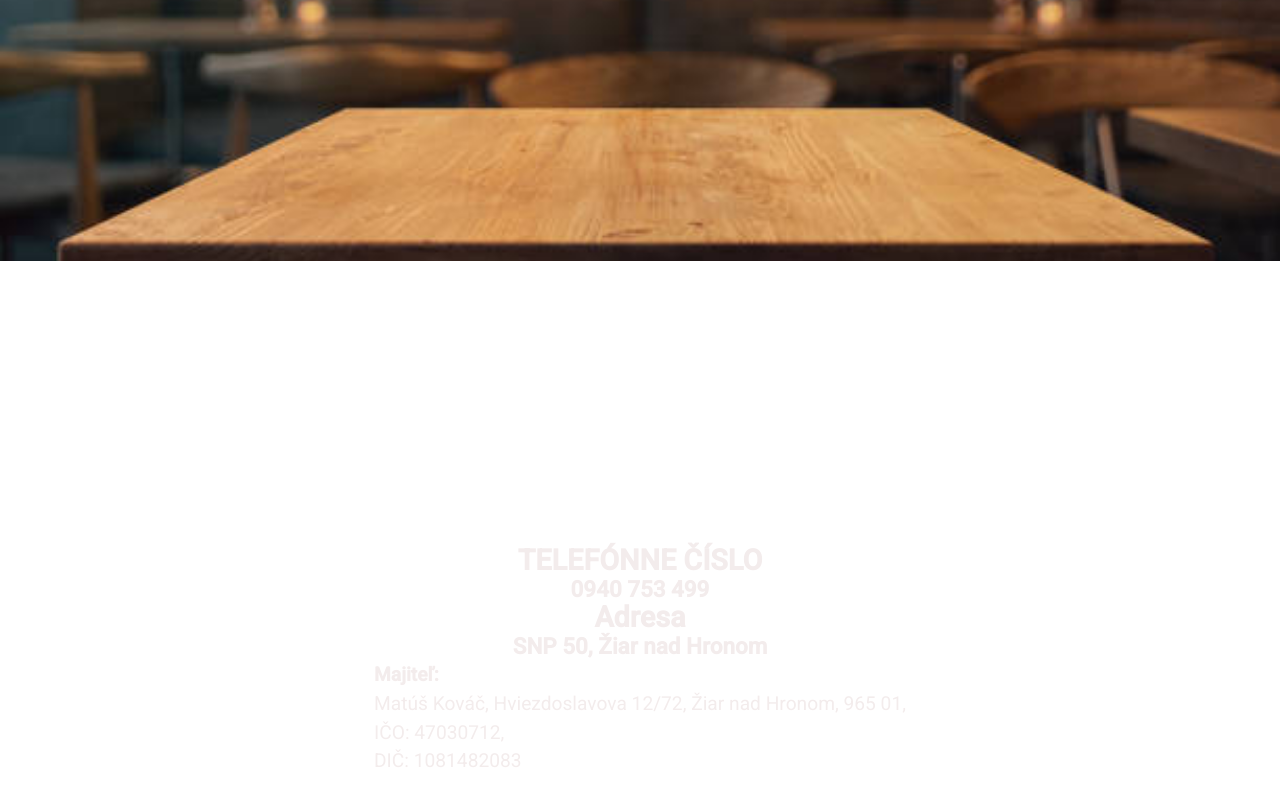
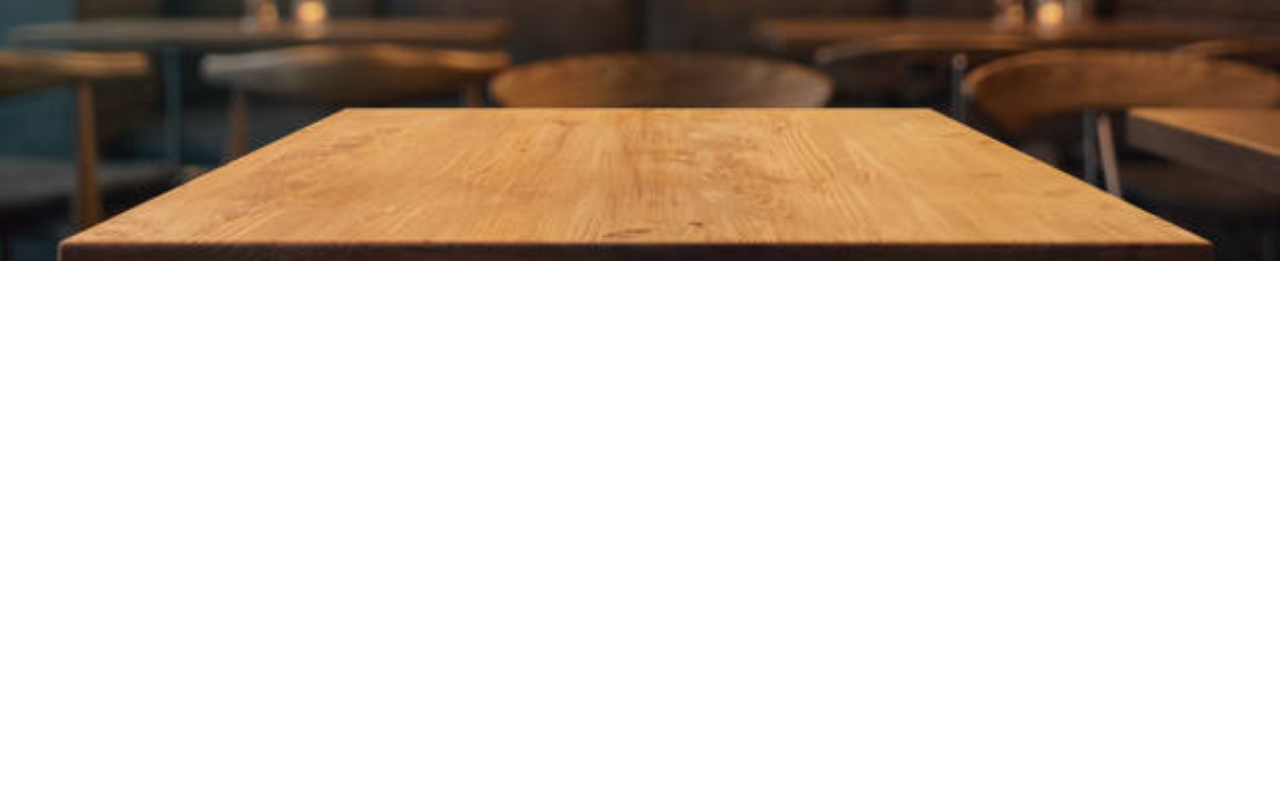
Before and after one commit to marekpng/restauracia_doma, a plain HTML site: page kontakt.html in a window 1280 px wide. Shown: the part 539-1344 px from the top of the page. After the commit the page ends 800 px from the top, so only its background shows below. Drawn offline with Linux system fonts and the light colour scheme.

Commit message:
kontaktoprava

```diff
--- a/kontakt.html
+++ b/kontakt.html
@@ -67,34 +67,8 @@
 
 
 
-    <section class="info flex-columns">
-
-        <div class="row">
-            <!-- <div class="column">
 
 
-            </div> -->
-            <div class="column">
-
-                <div class="column-2">
-
-                    <h2 class="specialize">TELEFÓNNE ČÍSLO </h2>
-                    <h3>0940 753 499</h3>
-                    <h2>Adresa</h2>
-                    <h3>SNP 50, Žiar nad Hronom</h3>
-                    <h3></h3>
-                    <div class="col">
-
-                        <h4>Majiteľ:</h4>
-                        <p> Matúš Kováč, Hviezdoslavova 12/72, Žiar nad Hronom, 965 01,  </p>
-                        <p>IČO: 47030712,</p>
-                        <p>DIČ: 1081482083</p>
-                    </div>
-                </div>
-            </div>
-        </div>
-    </section>
-</div>
 
     <script src="carousel.js"></script>
     <script src="nav.js"></script>
--- a/style.css
+++ b/style.css
@@ -268,10 +268,12 @@ span {
   .carousel {
     background-image: linear-gradient(rgba(0,0,0,0.75),rgba(0,0,0,0.75)), url('./carousel/cuisine2.jpg');
     background-size: cover;
+    /* object-fit: contain; */
     background-repeat: no-repeat;
     background-position: center;
     z-index: 1;
     width: 100vw;
+    /* max-height: 250px; */
     height: 100vh;
     position: relative;
   }
@@ -280,14 +282,23 @@ span {
     margin: 0;
     padding: 0;
     list-style: none;
+
   }
 
   .slide {
     position: absolute;
+    display: flex;
     inset: 0;
     opacity: 0;
     transition: 200ms opacity ease-in-out;
     transition-delay: 200ms;
+    justify-content: center;
+    align-items: center;
+    /* align-self: center; */
+    /* margin: 10% 20%; */
+    /* left: 25%; */
+    /* margin: auto; */
+
   }
 
   .slide > img {
@@ -296,6 +307,8 @@ span {
     height: 100%;
     object-fit:contain;
     object-position:center;
+
+    /* object-position:center; */
 
 
   }
@@ -344,6 +357,9 @@ span {
 .logo {
     width: 120px;
     cursor: pointer;
+}
+.navbar{
+    /* display: block; */
 }
 .navbar ul li {
     list-style: none;
```
